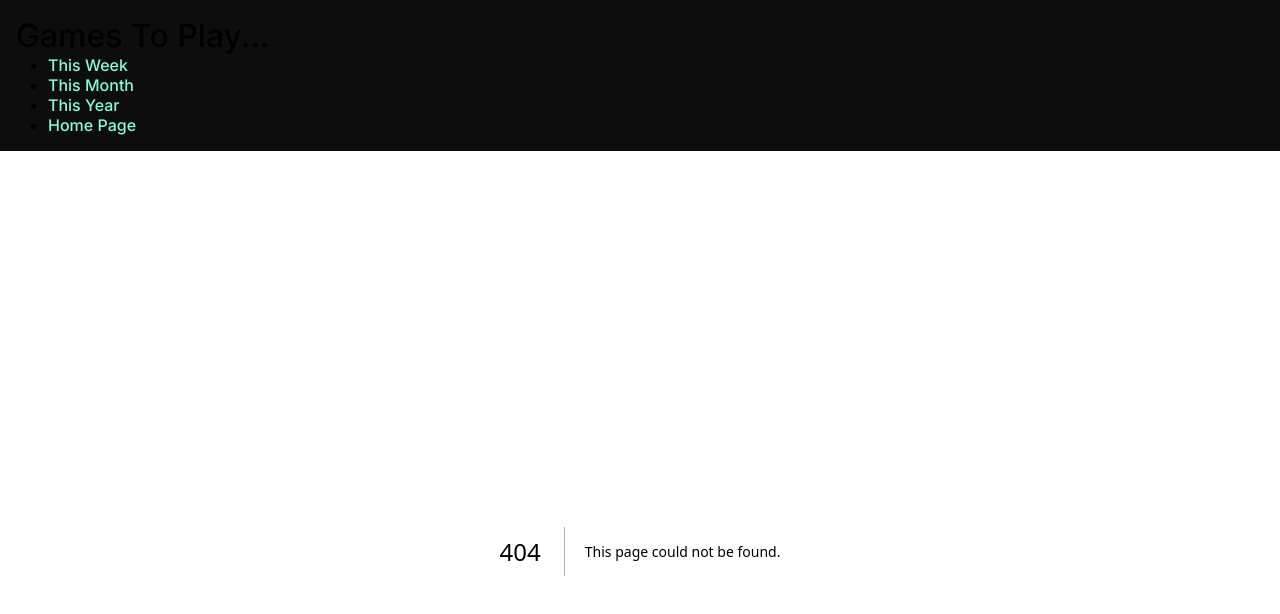
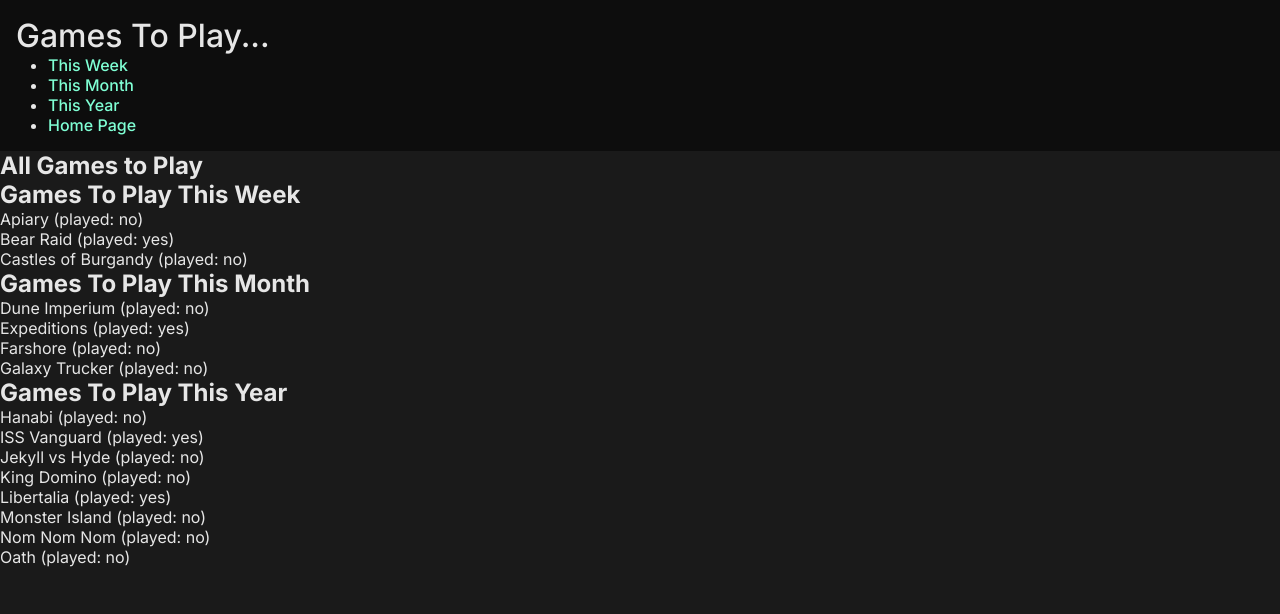
Before and after one commit to franco-ortega/to-do-games, a Next.js app: page /all in a window 1280 px wide. Before the commit this address had no page. Shown: the top 614 px of the page. Built offline with nearby package versions, Linux system fonts and the light colour scheme.

Commit message:
create page to display all games to play

```diff
--- /dev/null
+++ b/app/all/page.tsx
@@ -0,0 +1,15 @@
+import GamesToPlay from '@/components/gamesToPlay/GamesToPlay';
+import gameData from '../../data/sample.json';
+import { Game } from '@/utils/types';
+import { timeSpan } from '@/utils/enums';
+
+export default function AllPage() {
+  return (
+    <main>
+      <h2>All Games to Play</h2>
+      <GamesToPlay gameData={gameData.week as Game[]} time={timeSpan.week} />
+      <GamesToPlay gameData={gameData.month as Game[]} time={timeSpan.month} />
+      <GamesToPlay gameData={gameData.year as Game[]} time={timeSpan.year} />
+    </main>
+  );
+}
```
